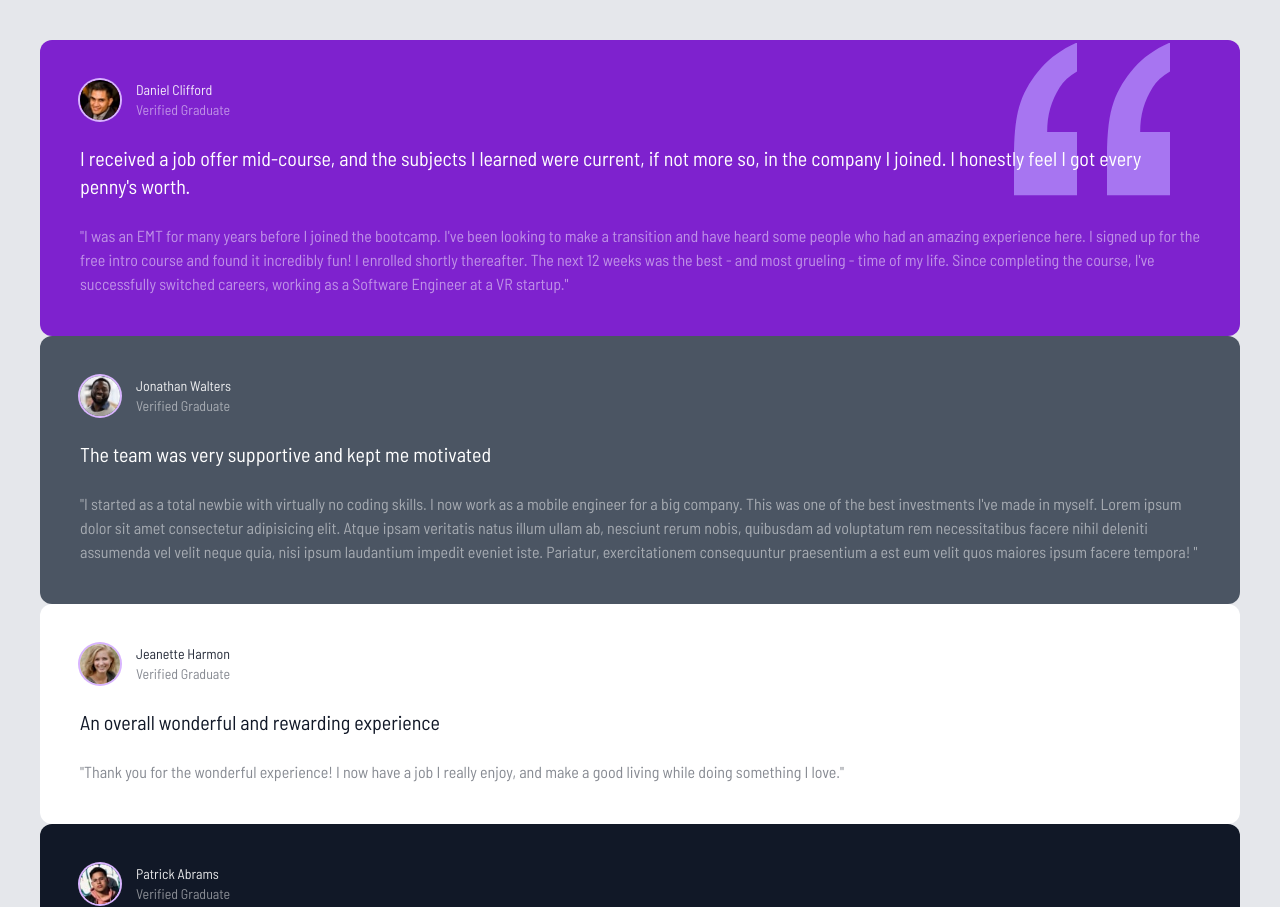
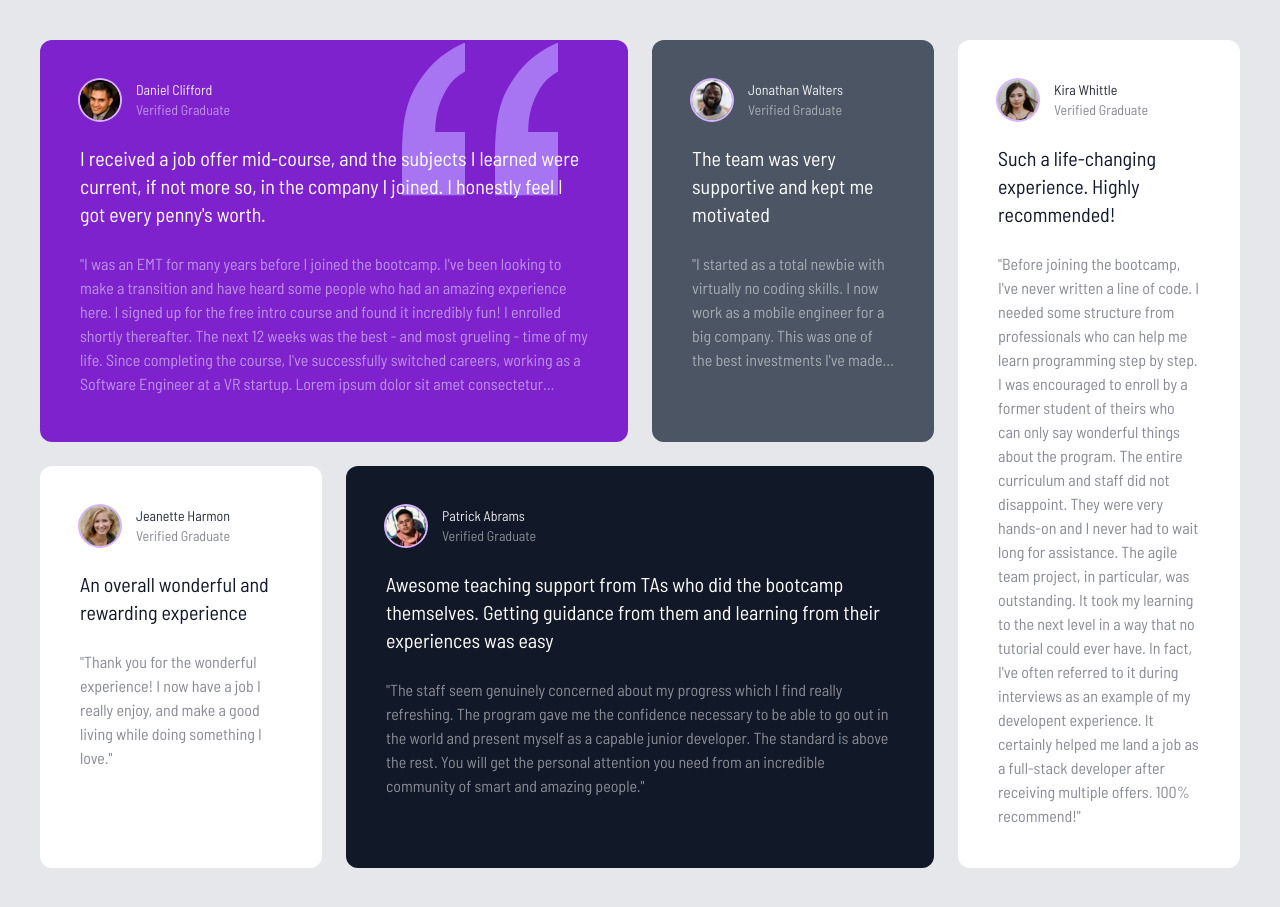
Before and after one commit to Abdul-Malik28/Testimonial-Grid-Project, a website: page index.html in a window 1280 px wide. Shown: the top 907 px of the page. Drawn offline with Linux system fonts and the light colour scheme.

Commit message:
finalaized with line clamp

```diff
--- a/index.html
+++ b/index.html
@@ -20,10 +20,10 @@
     <div class="container mx-auto max-w-7xl p-2 md:p-10">
 
         <!-- grid container -->
-        <div class="text-white">
+        <div class="grid gap-6 grid-cols-1 text-white md:grid-cols-4 md:grid-rows-2">
 
             <!-- box 1 -->
-            <div class="relative p-10 rounded-xl bg-purple-700">
+            <div class="relative p-10 rounded-xl bg-purple-700 md:col-span-2">
 
                 <!-- quotes img -->
                 <img src="images/bg-pattern-quotation.svg" alt=""
@@ -50,14 +50,18 @@
                 </p>
 
                 <!-- small text -->
-                <p class="mt-6 opacity-50">
+                <p class="mt-6 opacity-50 line-clamp-6">
                     "I was an EMT for many years before I joined the bootcamp. I've been
                     looking to make a transition and have heard some people who had an
                     amazing experience here. I signed up for the free intro course and
                     found it incredibly fun! I enrolled shortly thereafter. The next 12
                     weeks was the best - and most grueling - time of my life. Since
                     completing the course, I've successfully switched careers, working
-                    as a Software Engineer at a VR startup."
+                    as a Software Engineer at a VR startup. Lorem ipsum dolor sit amet consectetur adipisicing elit.
+                    Fugiat quae deleniti soluta laudantium veritatis cupiditate alias nemo, commodi unde excepturi
+                    eveniet ducimus dignissimos fugit, delectus voluptatibus sit. Rem enim deserunt a ut fugit
+                    voluptatem praesentium nam officia, explicabo perferendis, ab earum dolore neque accusamus voluptate
+                    veritatis facere, magnam quo ratione."
                 </p>
 
             </div>
@@ -85,7 +89,7 @@
                 </p>
 
                 <!-- small text -->
-                <p class="mt-6 opacity-50">
+                <p class="mt-6 opacity-50 line-clamp-5">
                     "I started as a total newbie with virtually no coding skills. I now
                     work as a mobile engineer for a big company. This was one of the
                     best investments I've made in myself. Lorem ipsum dolor sit amet
@@ -94,13 +98,17 @@
                     necessitatibus facere nihil deleniti assumenda vel velit neque quia,
                     nisi ipsum laudantium impedit eveniet iste. Pariatur, exercitationem
                     consequuntur praesentium a est eum velit quos maiores ipsum facere
-                    tempora! "
+                    tempora! Lorem ipsum dolor sit amet consectetur adipisicing elit. Praesentium, voluptas maxime dicta
+                    consequatur nulla temporibus exercitationem deserunt harum consequuntur reiciendis voluptate impedit
+                    maiores atque unde aspernatur optio recusandae quasi. Incidunt veniam voluptatem ullam amet,
+                    doloremque labore facere ut minima hic mollitia! Doloremque in tempora dolor amet temporibus soluta
+                    nesciunt error!"
                 </p>
 
             </div>
 
             <!-- box 3 -->
-            <div class="hidden p-10 rounded-xl text-gray-900 bg-white">
+            <div class="hidden md:block p-10 rounded-xl text-gray-900 bg-white md:row-span-2">
 
                 <!-- box header -->
                 <div class="flex space-x-4">
@@ -170,7 +178,7 @@
             </div>
 
             <!-- box 5 -->
-            <div class="p-10 rounded-xl bg-gray-900">
+            <div class="p-10 rounded-xl bg-gray-900 md:col-span-2">
 
                 <!-- box header -->
                 <div class="flex space-x-4">
@@ -203,7 +211,7 @@
             </div>
 
             <!-- box 6 -->
-            <div class="p-10 rounded-xl text-gray-900 bg-white">
+            <div class="md:hidden p-10 rounded-xl text-gray-900 bg-white">
 
                 <!-- box header -->
                 <div class="flex space-x-4">
--- a/package.json
+++ b/package.json
@@ -11,6 +11,7 @@
   "license": "ISC",
   "description": "",
   "devDependencies": {
+    "@tailwindcss/line-clamp": "^0.4.4",
     "tailwindcss": "^3.4.10"
   }
 }
--- a/tailwind.config.js
+++ b/tailwind.config.js
@@ -1,7 +1,7 @@
 /** @type {import('tailwindcss').Config} */
 module.exports = {
   content: ['./*.html'],
-  screen:{
+  screen: {
     sm: '480px',
     md: '768px',
     lg: '976px',
@@ -9,10 +9,12 @@ module.exports = {
   },
   theme: {
     extend: {
-      fontFamily:{
+      fontFamily: {
         sans: ['Barlow Semi Condensed', 'sans-serif']
       }
     },
   },
-  plugins: [],
+  plugins: [
+    require('@tailwindcss/line-clamp')
+  ],
 }
```
Also changed, not shown: css/style.css, 1 other file.
